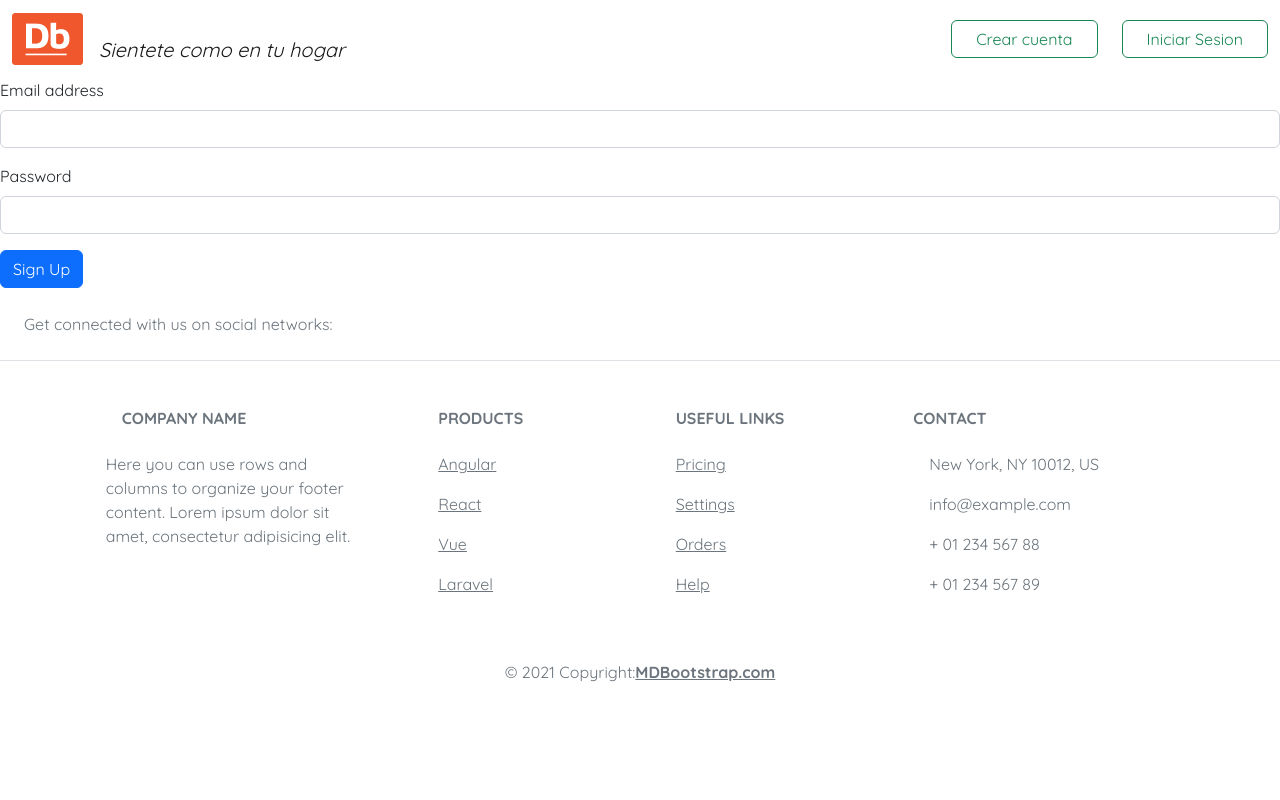
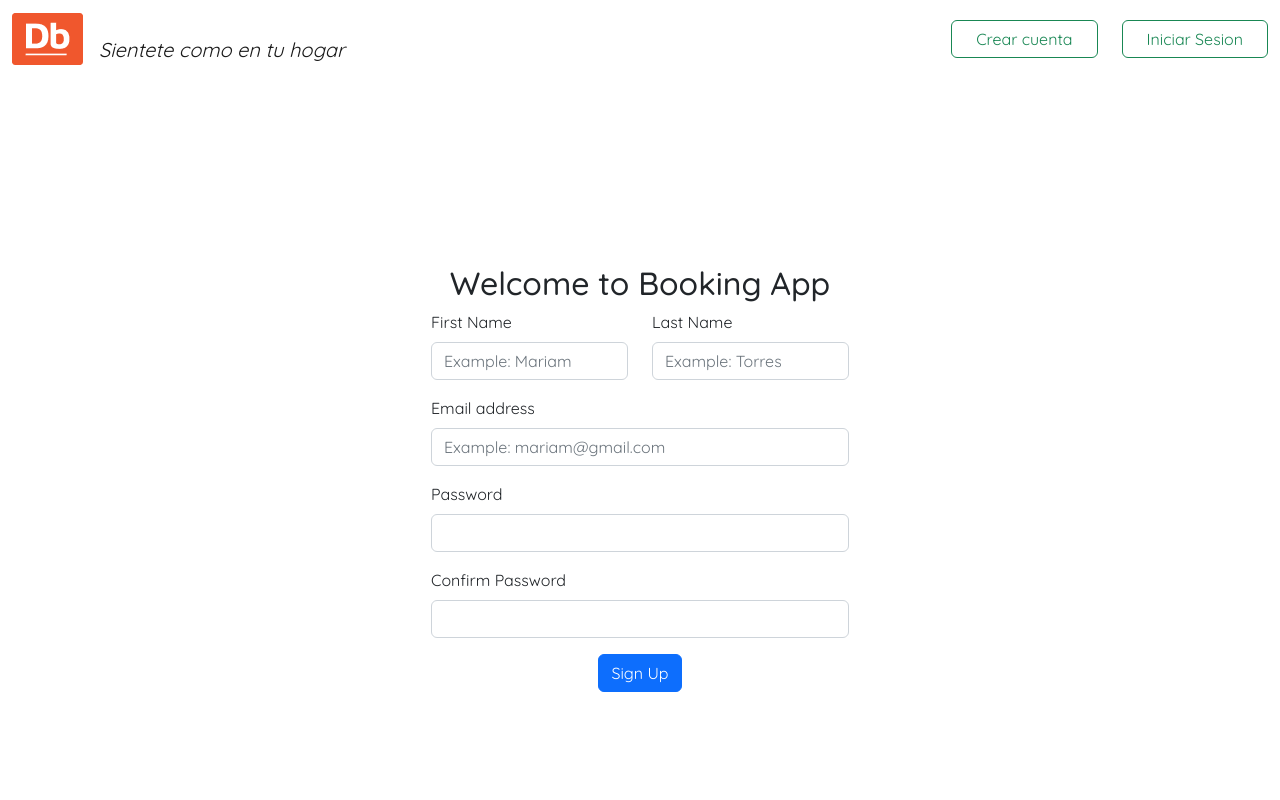
Before and after one commit to karengomezs/moveup, a React (Create React App) app in the folder front/: page /signup in a window 1280 px wide. Shown: the top 800 px of the page. Built offline with nearby package versions, Linux system fonts and the light colour scheme.

Commit message:
rename context from login to user

```diff
--- a/front/src/App.js
+++ b/front/src/App.js
@@ -1,18 +1,18 @@
 import Footer from "./components/footer";
 import Navbar from "./components/navbar";
 import Routes from "./routes/routes";
-import { LoginProvider } from "./context/login-context";
+import { UserProvider as UserProvider } from "./context/user-context";
 
 
 //ACÁ IMPORTAS ROUTES
 
 function App() {
 	return (
-		<LoginProvider>
+		<UserProvider>
 			<Navbar />
 			<Routes />
 			<Footer />
-		</LoginProvider>
+		</UserProvider>
 	)
 
 }
--- a/front/src/components/form-login.jsx
+++ b/front/src/components/form-login.jsx
@@ -1,13 +1,13 @@
 import { useNavigate } from "react-router-dom";
 import { useState, useContext } from "react";
 import { loginApi } from "../api/login";
-import loginContext from "../context/login-context";
+import userContext from "../context/user-context";
 
 export default function FormLogin() {
   const [email, setEmail] = useState("");
   const [password, setPassword] = useState("");
   const navigate = useNavigate();
-  const loginState = useContext(loginContext);
+  const userState = useContext(userContext);
 
   return (
     <form
@@ -16,7 +16,7 @@ export default function FormLogin() {
         const response = await loginApi(email, password);
 
         if (response?.token) {
-          loginState.setUser(response.user);
+          userState.setUser(response.user);
           navigate("/");
         }
       }}
--- a/front/src/components/form-signup.jsx
+++ b/front/src/components/form-signup.jsx
@@ -1,29 +1,110 @@
+import { useState } from "react";
+
 export default function FormSignup() {
+  const [name, setName] = useState("");
+  const [lastName, setLastName] = useState("");
+  const [email, setEmail] = useState("");
+  const [password, setPassword] = useState("");
+  const [confirmPassword, setConfirmPassword] = useState("");
+
   return (
-    <form>
-      <div class="mb-3">
-        <label for="exampleInputEmail1" class="form-label">
+    <form
+      onSubmit={async (e) => {
+        e.preventDefault();
+
+        if (password === confirmPassword) {
+          console.log(name, lastName, email, password, confirmPassword);
+        } else {
+          console.log("las contraseñas no son iguales");
+        }
+
+        // e.preventDefault();
+        // const response = await loginApi(email, password);
+        // if (response?.token) {
+        //   loginState.setUser(response.user);
+        //   navigate("/");
+        // }
+      }}
+    >
+      <h2 className="text-center">Welcome to Booking App</h2>
+
+      {/* agregado nuevo por mi */}
+      <div className="row">
+        <div className="col mb-3">
+          <label htmlFor="formGroupExampleInput" className="form-label">
+            First Name
+          </label>
+          <input
+            onChange={(e) => {
+              setName(e.target.value);
+            }}
+            value={name}
+            type="text"
+            className="form-control"
+            placeholder="Example: Mariam"
+          />
+        </div>
+        <div className="col mb-3">
+          <label htmlFor="formGroupExampleInput" className="form-label">
+            Last Name
+          </label>
+          <input
+            onChange={(e) => {
+              setLastName(e.target.value);
+            }}
+            value={lastName}
+            type="text"
+            className="form-control"
+            placeholder="Example: Torres"
+          />
+        </div>
+      </div>
+
+      <div className="mb-3">
+        <label htmlFor="formGroupExampleInput" className="form-label">
           Email address
         </label>
         <input
+          onChange={(e) => {
+            setEmail(e.target.value);
+          }}
+          value={email}
           type="email"
-          class="form-control"
-          id="exampleInputEmail1"
-          aria-describedby="emailHelp"
+          className="form-control"
+          id="formGroupExampleInput"
+          placeholder="Example: mariam@gmail.com"
         />
       </div>
-      <div class="mb-3">
-        <label for="exampleInputPassword1" class="form-label">
+      <div className="mb-3">
+        <label htmlFor="formGroupExampleInput2" className="form-label">
           Password
         </label>
         <input
+          onChange={(e) => {
+            setPassword(e.target.value);
+          }}
+          value={password}
           type="password"
-          class="form-control"
-          id="exampleInputPassword1"
+          className="form-control"
+          id="formGroupExampleInput2"
+        />
+      </div>
+      <div className="mb-3">
+        <label htmlFor="formGroupExampleInput2" className="form-label">
+          Confirm Password
+        </label>
+        <input
+          onChange={(e) => {
+            setConfirmPassword(e.target.value);
+          }}
+          value={confirmPassword}
+          type="password"
+          className="form-control"
+          id="formGroupExampleInput2"
         />
       </div>
 
-      <button type="submit" class="btn btn-primary">
+      <button type="submit" className="btn btn-primary mx-auto d-block ">
         Sign Up
       </button>
     </form>
--- a/front/src/components/navbar.jsx
+++ b/front/src/components/navbar.jsx
@@ -38,7 +38,7 @@ export default function Navbar() {
         <div
           className="modal fade"
           id="navbarMenu"
-					tabindex="-1"
+          tabIndex="-1"
           aria-labelledby="exampleModalLabel"
           aria-hidden="true"
         >
--- a/front/src/context/login-context.jsx
+++ /dev/null
@@ -1,15 +0,0 @@
-import { createContext, useState } from "react";
-
-const LoginContext = createContext();
-
-export const LoginProvider = (props) => {
-  const [user, setUser] = useState();
-
-  return (
-    <LoginContext.Provider value={{ user, setUser }}>
-      {props.children}
-    </LoginContext.Provider>
-  );
-};
-
-export default LoginContext;
--- /dev/null
+++ b/front/src/context/user-context.jsx
@@ -0,0 +1,15 @@
+import { createContext, useState } from "react";
+
+const UserContext = createContext();
+
+export const UserProvider = (props) => {
+  const [user, setUser] = useState();
+
+  return (
+    <UserContext.Provider value={{ user, setUser }}>
+      {props.children}
+    </UserContext.Provider>
+  );
+};
+
+export default UserContext;
--- a/front/src/routes/main.jsx
+++ b/front/src/routes/main.jsx
@@ -1,14 +1,14 @@
 import React from "react";
 import Carousel from "../components/carousel";
-import loginContext from "../context/login-context";
+import userContext from "../context/user-context";
 import { useContext } from "react";
 
 export default function Main() {
-  const loginState = useContext(loginContext);
+  const userState = useContext(userContext);
 
   return (
     <>
-      {loginState.user && <h1>Hola! {loginState?.user?.name}</h1>}
+      {userState.user && <h1>Hola! {userState?.user?.name}</h1>}
       <Carousel />
     </>
   );
--- a/front/src/routes/signup.jsx
+++ b/front/src/routes/signup.jsx
@@ -1,5 +1,9 @@
 import FormSignup from "../components/form-signup";
 
 export default function Signup() {
-  return <FormSignup />;
+  return (
+    <div className="container min-vh-100 d-flex flex-column justify-content-center align-items-center">
+      <FormSignup />
+    </div>
+  );
 }
```
Also changed, not shown: front/src/api/sign.js (added). Lines whose indentation alone changed are shown as unchanged.
